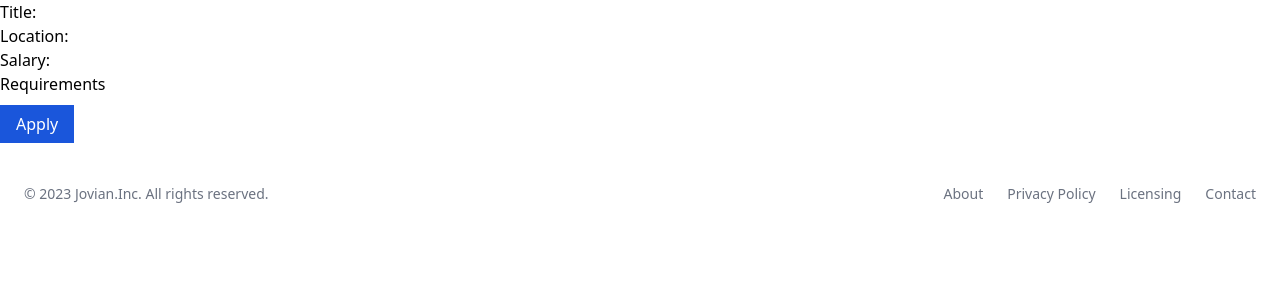
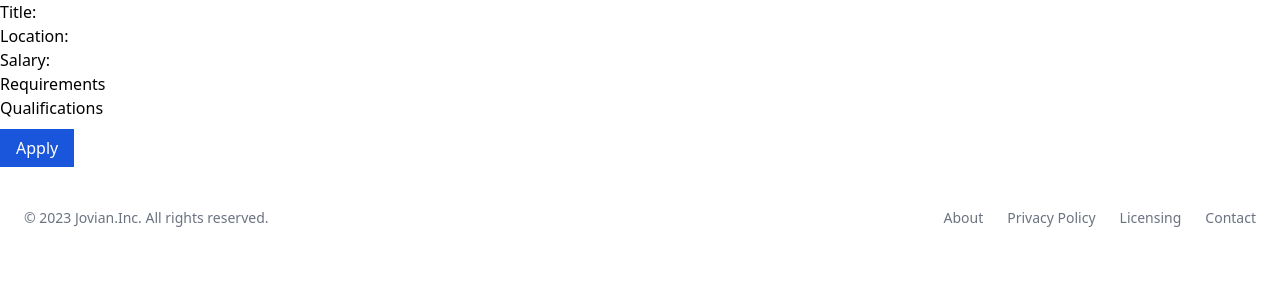
Before and after one commit to nageshpk/flask-careers-site, a Flask app: template templates/job-detail.html in a window 1280 px wide. Shown: the part 64-364 px from the top of the page. Run offline with Flask 3, Linux system fonts and the light colour scheme; the template is opened without the code that fills it, so the values that code supplies are empty; some libraries are stand-ins or nearby versions.

Commit message:
edit job detail page

```diff
--- a/static/dist/css/output.css
+++ b/static/dist/css/output.css
@@ -1292,6 +1292,14 @@ input:checked + .toggle-bg {
   resize: both;
 }
 
+.list-disc {
+  list-style-type: disc;
+}
+
+.list-decimal {
+  list-style-type: decimal;
+}
+
 .grid-cols-4 {
   grid-template-columns: repeat(4, minmax(0, 1fr));
 }
--- a/templates/job-detail.html
+++ b/templates/job-detail.html
@@ -2,6 +2,8 @@
 
 {% block content %}
 
+
+<div>
     <h1>Title: </h1>
     <h2>{{job.title}}</h2>
 
@@ -13,17 +15,24 @@
 
 
     <h1>Requirements</h1>
-<ul>
-    <li></li>
-    <li></li>
-    <li></li>
-    <li></li>
-    <li></li>
-    <li></li>
+    <ul class="list-disc">
+        {% for line in job.requirements.split("\n") %}
+        <li>{{line}}</li>
+        {% endfor %}
     </ul>
+
+    <h2>Qualifications</h2>
+    <ol class="list-decimal">
+        {% for line in job.responsibilities.split("\n") %}
+        <li>{{line}}</li>
+        {% endfor %}
+    </ol>
 
 
     <div class="mt-4">
         <a href="/apply" class="px-4 py-2 border-none text-white bg-blue-700 text-base text-center">Apply</a>
     </div>
+
+</div>
+
 {% endblock %}
--- a/templates/navbar.html
+++ b/templates/navbar.html
@@ -2,7 +2,7 @@
 <nav class="p-3 border-gray-200 rounded bg-gray-100 dark:bg-gray-800 dark:border-gray-700">
     <div class="container flex flex-wrap items-center justify-between mx-auto">
         <a href="https://jovian.com" class="flex items-center">
-            <img src="static/images/jovian-icon.png" class="h-6 mr-3 sm:h-10" alt="Flowbite Logo" />
+            <img src="{{url_for('static',filename='images/jovian-icon.png')}}" class="h-6 mr-3 sm:h-10" alt="Flowbite Logo" />
             <span class="self-center text-xl font-semibold whitespace-nowrap dark:text-white">Jovian Careers</span>
         </a>
         <button data-collapse-toggle="navbar-solid-bg" type="button" class="inline-flex items-center p-2 ml-3 text-sm text-gray-500 rounded-lg md:hidden hover:bg-gray-100 focus:outline-none focus:ring-2 focus:ring-gray-200 dark:text-gray-400 dark:hover:bg-gray-700 dark:focus:ring-gray-600" aria-controls="navbar-solid-bg" aria-expanded="false">
```
Lines whose indentation alone changed are shown as unchanged.
